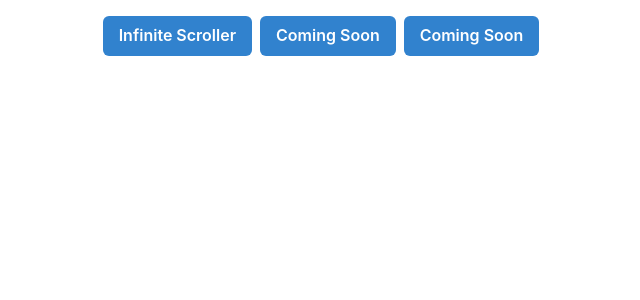
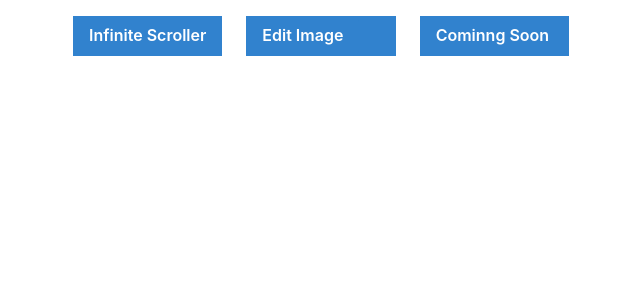
Before and after one commit to deepesharya123/frontendlld, a React (Create React App) app: page / in a window 1280 px wide. Shown: the top 300 px of the page, without its empty margins (319-959 px from the left). Built offline with nearby package versions, Linux system fonts and the light colour scheme.

Commit message:
fix: grid for rendering

```diff
--- a/src/App.js
+++ b/src/App.js
@@ -11,7 +11,6 @@ function App() {
         <Routes>
           <Route index element={<Home />} />
           <Route path="/infiniteScroller" element={<InfiniteScroller />} />
-
           <Route path="*" element={<NoPage />} />
         </Routes>
       </Router>
--- a/src/Home.js
+++ b/src/Home.js
@@ -1,20 +1,30 @@
-import { Box, Button, Flex } from "@chakra-ui/react";
+import { Box, Button, Flex, Grid, GridItem } from "@chakra-ui/react";
 import React from "react";
 import { useNavigate } from "react-router-dom";
 
 const Home = () => {
   const navigate = useNavigate();
+
+  const projectDetails = [
+    { title: "Infinite Scroller", navigationPath: "/infiniteScroller" },
+    { title: "Edit Image", navigationPath: "/infiniteScroller" },
+    { title: "Cominng Soon", navigationPath: "/infiniteScroller" },
+  ];
   return (
     <Box mt={4}>
-      <Flex gap={2} justifyContent="center">
-        <Button
-          colorScheme="blue"
-          onClick={() => navigate("/infiniteScroller")}
-        >
-          Infinite Scroller
-        </Button>
-        <Button colorScheme="blue">Coming Soon</Button>
-        <Button colorScheme="blue">Coming Soon</Button>
+      <Flex justifyContent="center" gap={2}>
+        <Grid templateColumns="repeat(3, 1fr)" gap={6} justifyContent="center">
+          {projectDetails.map((project) => (
+            <GridItem w="100%" h="10" bg="blue.500">
+              <Button
+                colorScheme="blue"
+                onClick={() => navigate(project.navigationPath)}
+              >
+                {project.title}
+              </Button>
+            </GridItem>
+          ))}
+        </Grid>
       </Flex>
     </Box>
   );
```
